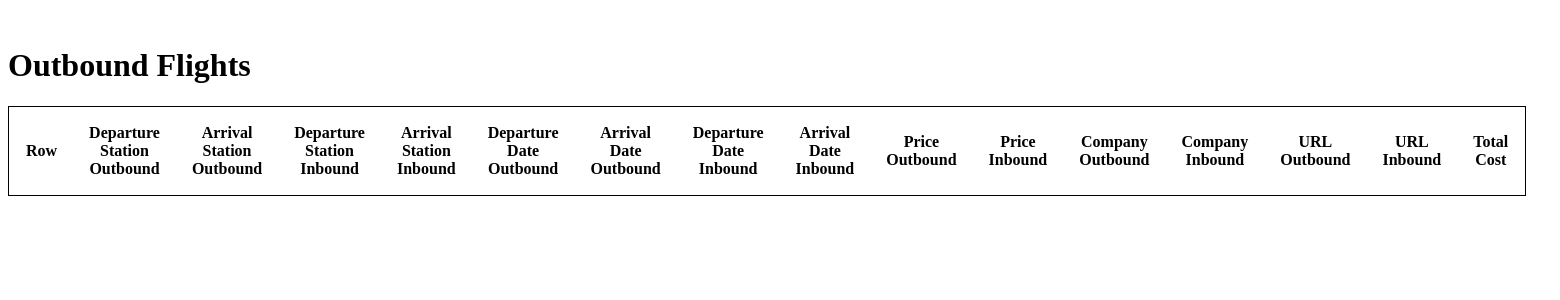
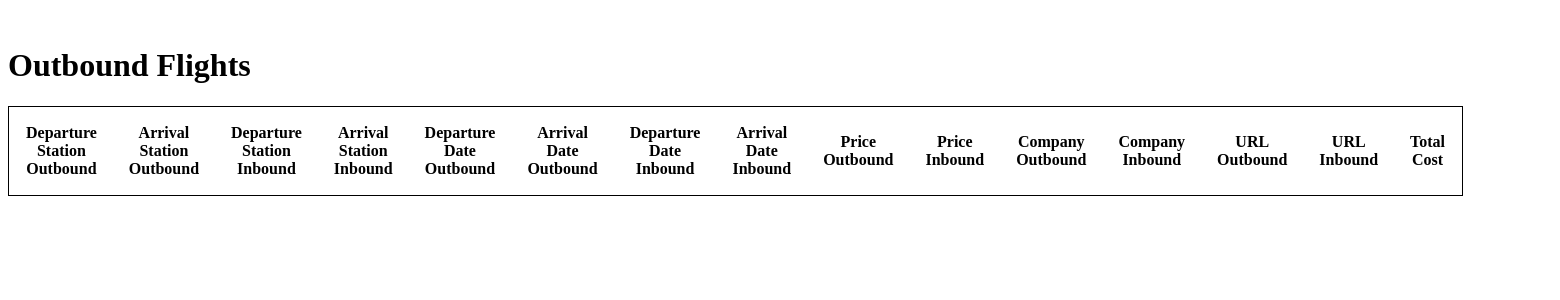
Before and after one commit to stieterd/skyscanner, a Flask app: page /showResults/1 in a window 1560 px wide. Shown: the top 300 px of the page. Run offline with Flask 3, Linux system fonts and the light colour scheme; data comes from the database, SQL or seed files in the repository; lists and menus that the app fills with data are empty; parts of the project's set-up code (start-up, migrations or seed data) failed here and were passed over.

Commit message:
changes for the webapp

```diff
--- a/website/templates/flight_results.html
+++ b/website/templates/flight_results.html
@@ -6,7 +6,6 @@
     <table  style="border:1px solid black; width:90%;">
         <thead>
             <tr>
-                <th scope="col" style="padding:15px;">Row</th>
                 <th scope="col" style="padding:15px;">Departure Station Outbound</th>
                 <th scope="col" style="padding:15px;">Arrival Station Outbound</th>
                 <th scope="col" style="padding:15px;">Departure Station Inbound</th>
@@ -33,16 +32,15 @@
             {% for flight in flights %}
 
             <tr>
-                <th scope="row">{{loop.index}}</th>
-                <td style="padding:15px;">{{ flight.departureStation_x }}</td>
-                <td style="padding:15px;">{{ flight.arrivalStation_x }}</td>
-                <td style="padding:15px;">{{ flight.departureStation_y }}</td>
-                <td style="padding:15px;">{{ flight.arrivalStation_y }}</td>
+                <td style="padding:15px;">{{ flight.departureStation_x }} <br> ({{ flight.departureCountryCode_x }})</td>
+                <td style="padding:15px;">{{ flight.arrivalStation_x }} <br> ({{ flight.arrivalCountryCode_x }})</td>
+                <td style="padding:15px;">{{ flight.departureStation_y }} <br> ({{flight.departureCountryCode_y}})</td>
+                <td style="padding:15px;">{{ flight.arrivalStation_y }} <br> ({{flight.arrivalCountryCode_y}})</td>
 
-                <td style="padding:15px;">{{ flight.departureDate_x }}</td>
-                <td style="padding:15px;">{{ flight.arrivalDate_x }}</td>
-                <td style="padding:15px;">{{ flight.departureDate_y }}</td>
-                <td style="padding:15px;">{{ flight.arrivalDate_y }}</td>
+                <td style="padding:15px;">{{ flight.departureDate_x.strftime('%Y-%m-%d %H:%M')  }}</td>
+                <td style="padding:15px;">{{ flight.arrivalDate_x.strftime('%Y-%m-%d %H:%M') }}</td>
+                <td style="padding:15px;">{{ flight.departureDate_y.strftime('%Y-%m-%d %H:%M') }}</td>
+                <td style="padding:15px;">{{ flight.arrivalDate_y.strftime('%Y-%m-%d %H:%M') }}</td>
 
                 <td style="padding:15px;">{{ '%0.2f'| format(flight.price_x|float) }}</td>
                 <td style="padding:15px;">{{ '%0.2f'| format(flight.price_y|float) }}</td>
```
